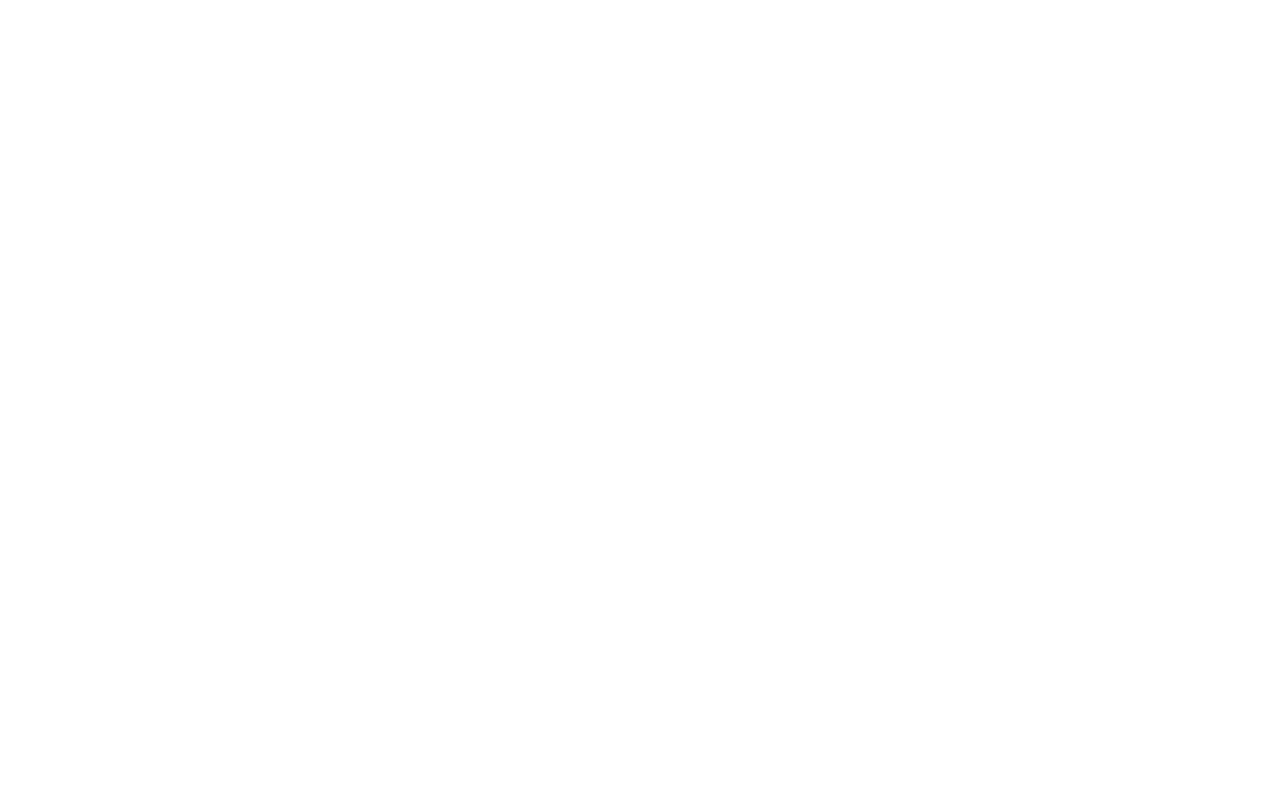
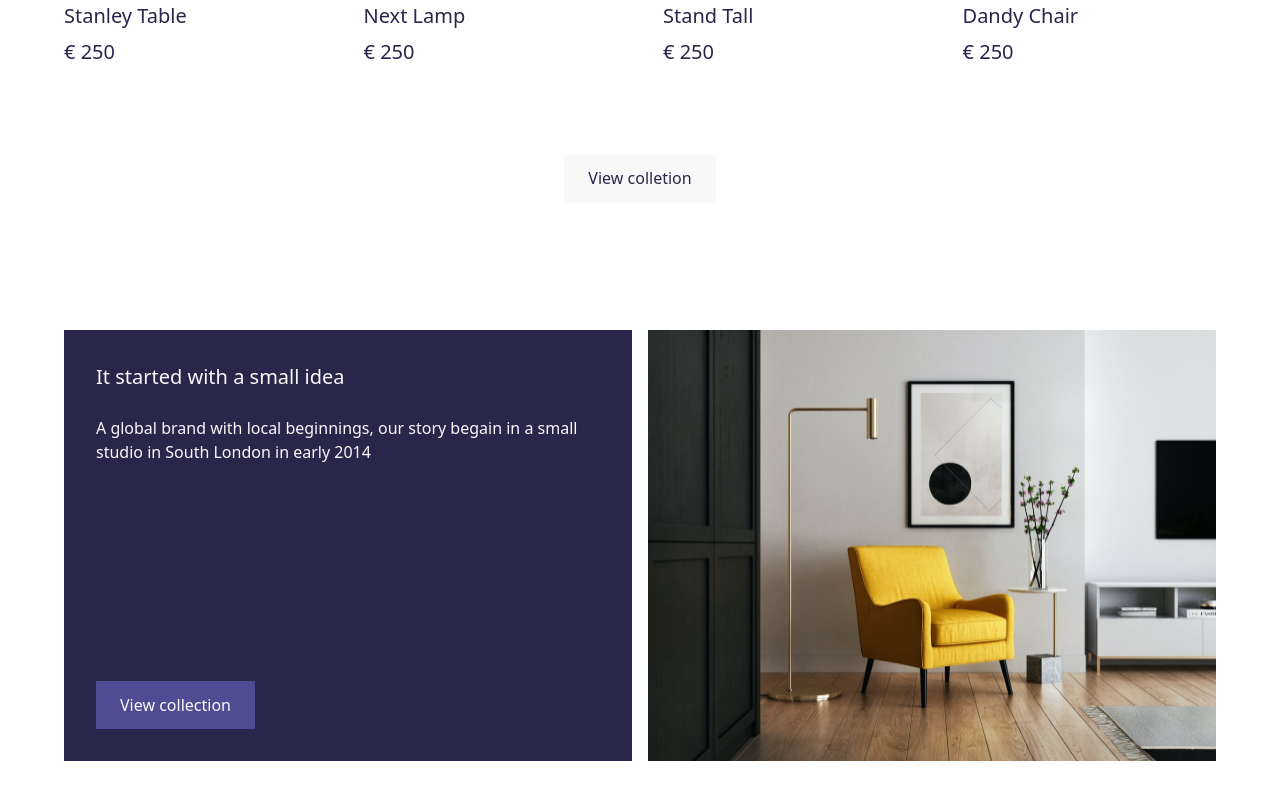
Before and after one commit to YiPei1994/comf_home, a React (Vite) app: page / in a window 1280 px wide. Shown: the part 1964-2764 px from the top of the page. Before the commit the page ends 1854 px from the top, so only its background shows below. Built offline with nearby package versions, Linux system fonts and the light colour scheme.

Commit message:
build - know section

```diff
--- /dev/null
+++ b/src/components/Block.tsx
@@ -0,0 +1,22 @@
+import { ReactNode } from '@tanstack/react-router';
+import { cn } from '../utils/cn';
+
+type BlockProps = {
+  children: ReactNode;
+  className?: string;
+};
+
+function Block({ className, children }: BlockProps) {
+  return (
+    <section
+      className={cn(
+        'flex flex-col gap-6 p-12 md:items-center md:justify-center lg:gap-12 lg:p-16',
+        className,
+      )}
+    >
+      {children}
+    </section>
+  );
+}
+
+export default Block;
--- a/src/components/Button.tsx
+++ b/src/components/Button.tsx
@@ -1,32 +1,11 @@
-import { ReactNode, type ComponentPropsWithoutRef } from 'react';
+import { type ComponentPropsWithoutRef } from 'react';
 import { cn } from '../utils/cn';
-import { Link } from '@tanstack/react-router';
 
 type ButtonProps = {
-  type: 'button';
   className?: string;
 } & ComponentPropsWithoutRef<'button'>;
 
-type LinkProps = {
-  type: 'link';
-  className?: string;
-  link: string;
-  children: ReactNode;
-};
-
-const Button = (props: LinkProps | ButtonProps) => {
-  const { type, className } = props;
-
-  if (type === 'link') {
-    return (
-      <Link
-        to={props.link}
-        className={cn('text-darkprimary px-6 py-3 hover:underline', className)}
-        {...props}
-      ></Link>
-    );
-  }
-  if (type === 'button')
+const Button = ({ children, className, ...props }: ButtonProps) => {
   return (
     <button
       className={cn(
@@ -34,7 +13,9 @@
         className,
       )}
       {...props}
-      ></button>
+    >
+      {children}
+    </button>
   );
 };
 
--- a/src/components/Card.tsx
+++ b/src/components/Card.tsx
@@ -13,7 +13,7 @@
 
 export function Card({ title, children, icon }: CardProps) {
   return (
-    <section className="bg-side flex flex-col gap-6 p-8 md:w-2/5 xl:w-[22%]">
+    <section className="bg-side flex flex-col  gap-6 p-8 md:w-[45%] lg:w-[22%]">
       {icon === 'delivery' && (
         <TbTruckDelivery className="text-darkprimary h-8 w-8" />
       )}{' '}
--- a/src/contents/home/Features.tsx
+++ b/src/contents/home/Features.tsx
@@ -4,8 +4,8 @@
 
 function Features() {
   return (
-    <Container className="flex flex-col gap-8 px-8 py-12 md:flex-row md:flex-wrap  md:justify-center xl:gap-12 xl:py-16">
-      <h3 className="w-3/4 md:text-center xl:w-full">
+    <Container className="flex flex-col gap-8 p-12 py-12 md:flex-row md:flex-wrap  md:justify-between  lg:p-16 xl:gap-12">
+      <h3 className="w-3/4 md:text-center lg:w-full">
         What makes our brand different
       </h3>
       {features.map((feature, i) => (
--- a/src/contents/home/Home.tsx
+++ b/src/contents/home/Home.tsx
@@ -3,6 +3,7 @@
 import Hero from './Hero';
 import Features from './Features';
 import ProductList from './ProductList';
+import KnowMe from './KnowMe';
 
 function Home() {
   return (
@@ -11,6 +12,7 @@
       <Hero />
       <Features />
       <ProductList />
+      <KnowMe />
     </div>
   );
 }
--- /dev/null
+++ b/src/contents/home/KnowMe.tsx
@@ -0,0 +1,25 @@
+import Block from '../../components/Block';
+import Button from '../../components/Button';
+import Image from '../../components/Image';
+
+function KnowMe() {
+  return (
+    <Block className="lg:flex-row lg:items-stretch lg:gap-4">
+      <div className="bg-darkprimary flex flex-col gap-6 p-8 lg:w-1/2">
+        <h4 className="text-side">It started with a small idea</h4>
+        <p className="text-side">
+          A global brand with local beginnings, our story begain in a small
+          studio in South London in early 2014
+        </p>
+        <Button className="text-side bg-primary lg:mt-auto ">
+          View collection
+        </Button>
+      </div>
+      <div className="lg:w-1/2">
+        <Image src="/web/knowImage.svg" alt="know image" />
+      </div>
+    </Block>
+  );
+}
+
+export default KnowMe;
--- a/src/contents/home/ProductList.tsx
+++ b/src/contents/home/ProductList.tsx
@@ -1,3 +1,4 @@
+import Block from '../../components/Block';
 import Button from '../../components/Button';
 import { productsData } from '../../utils/Data';
 import { shuffleProduct } from '../../utils/helper';
@@ -6,14 +7,16 @@
 function ProductList() {
   const selected = shuffleProduct(productsData, 4);
   return (
-    <div className="flex flex-col gap-6 p-6 md:items-center md:justify-center lg:gap-12">
-      <div className="flex w-full flex-wrap justify-center gap-4 lg:justify-between lg:gap-8">
+    <Block>
+      <div className="flex w-full flex-wrap justify-between gap-4 lg:justify-between lg:gap-8">
         {selected.map((product) => (
           <ProductItem key={product.id} product={product} />
         ))}
       </div>
-      <Button type="button">View colletion</Button>
-    </div>
+      <Button type="button" className="bg-side text-darkprimary">
+        View colletion
+      </Button>
+    </Block>
   );
 }
 
--- a/src/index.css
+++ b/src/index.css
@@ -95,6 +95,9 @@
   .text-primary {
     color: #4e4d93;
   }
+  .text-side {
+    color: #f9f9f9;
+  }
   .bg-side {
     background-color: #f9f9f9;
   }
```
Also changed, not shown: public/web/knowImage.svg (added). Lines whose indentation alone changed are shown as unchanged.
